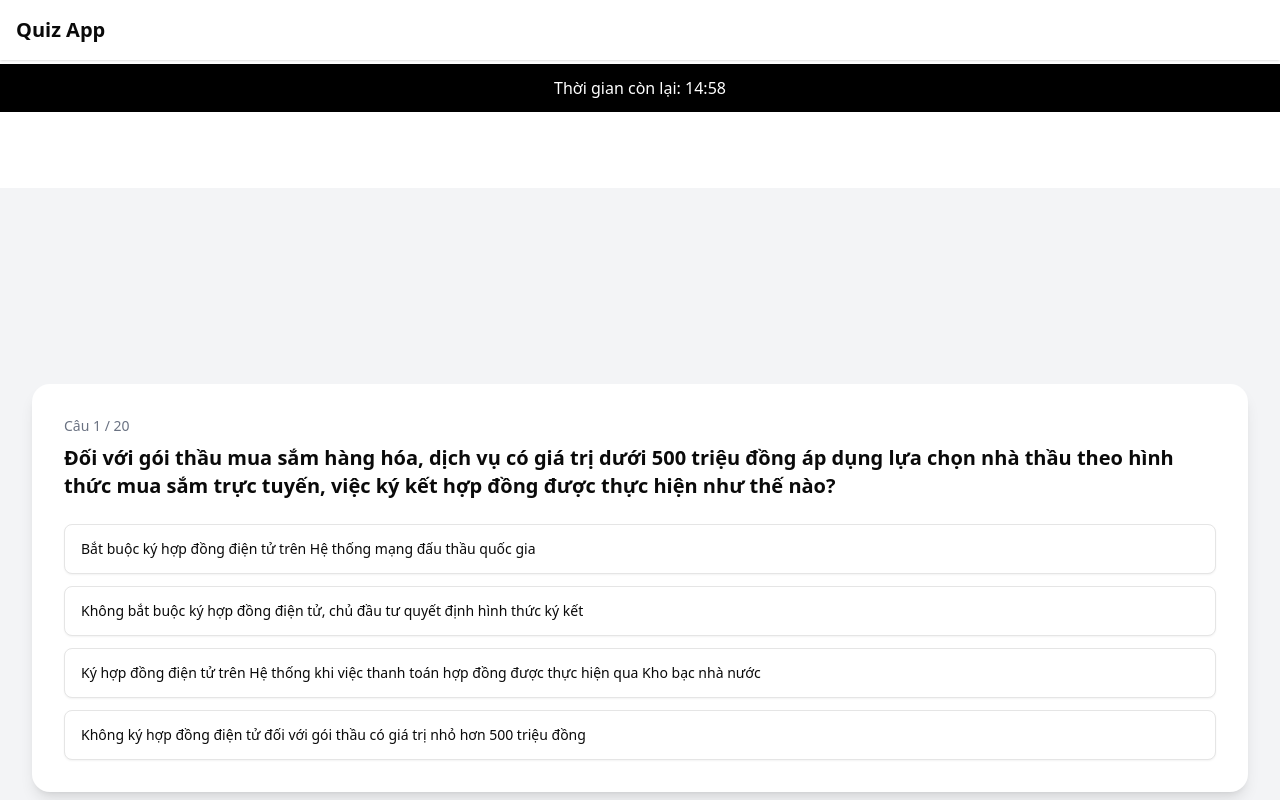
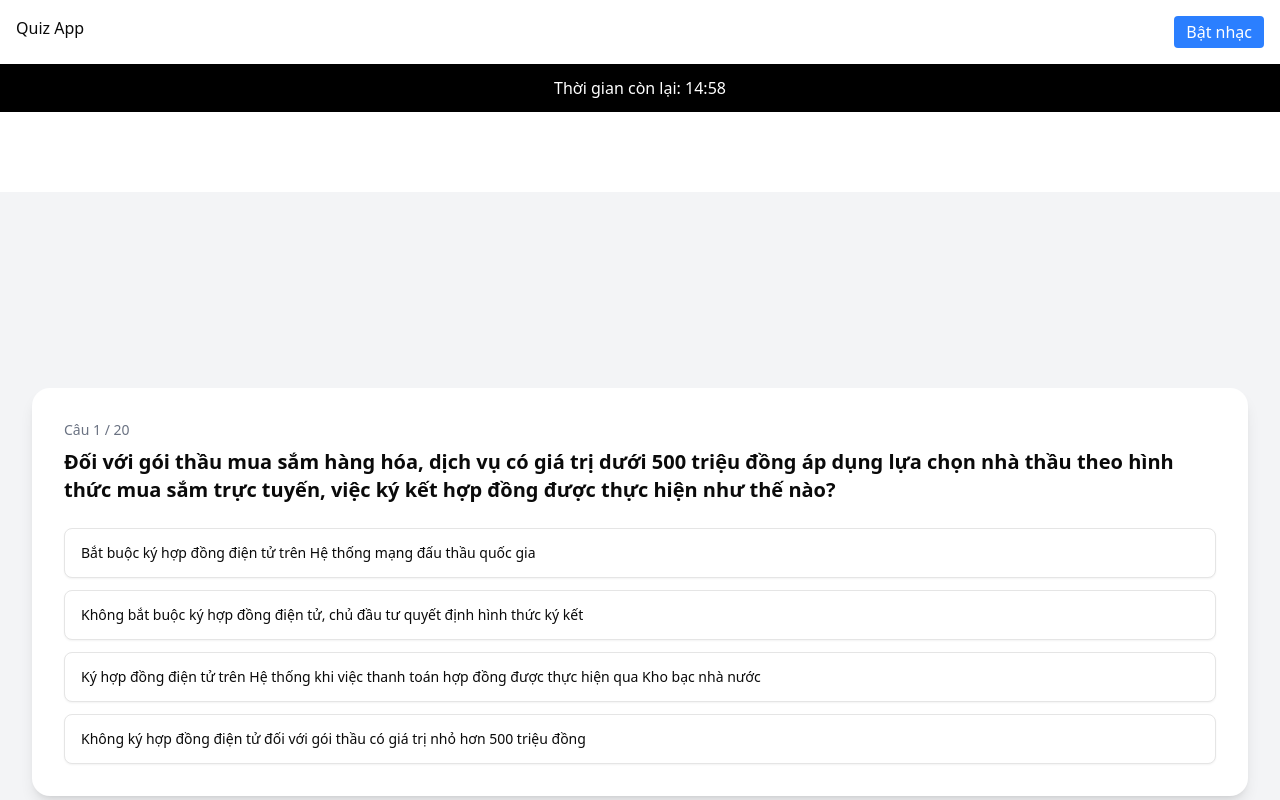
Before and after one commit to nhaaothuat/quiz_app, a React (Vite) app: page / in a window 1280 px wide. Both pictures are taken after a click on the button "Đề 20 câu (15 phút)". Shown: the top 800 px of the page. Built offline with nearby package versions, Linux system fonts and the light colour scheme.

Commit message:
add volume

```diff
--- a/src/components/component/Header.tsx
+++ b/src/components/component/Header.tsx
@@ -1,22 +1,31 @@
-
+import  { useRef } from "react";
 
 const Header = () => {
+  const audioRef = useRef<HTMLAudioElement>(null);
+
+  const play = () => {
+    audioRef.current?.play();
+  };
+
   return (
-    <div className="w-full flex items-center justify-between p-4 bg-white shadow">
+    <div className="p-4 bg-white shadow flex justify-between">
+      <h1>Quiz App</h1>
 
-  <h1 className="text-xl font-semibold">Quiz App</h1>
+      <button
+        onClick={play}
+        className="bg-blue-500 text-white px-3 py-1 rounded"
+      >
+        Bật nhạc
+      </button>
 
-  <audio
-    src="/public/kkk.mp3"
-    autoPlay
-    loop
-    hidden
+      <audio
+        ref={audioRef}
+        src="/audio/kkk.mp3"
+        loop
+        hidden
+      />
+    </div>
+  );
+};
 
-  />
-
-</div>
-
-  )
-}
-
-export default Header
+export default Header;
```
